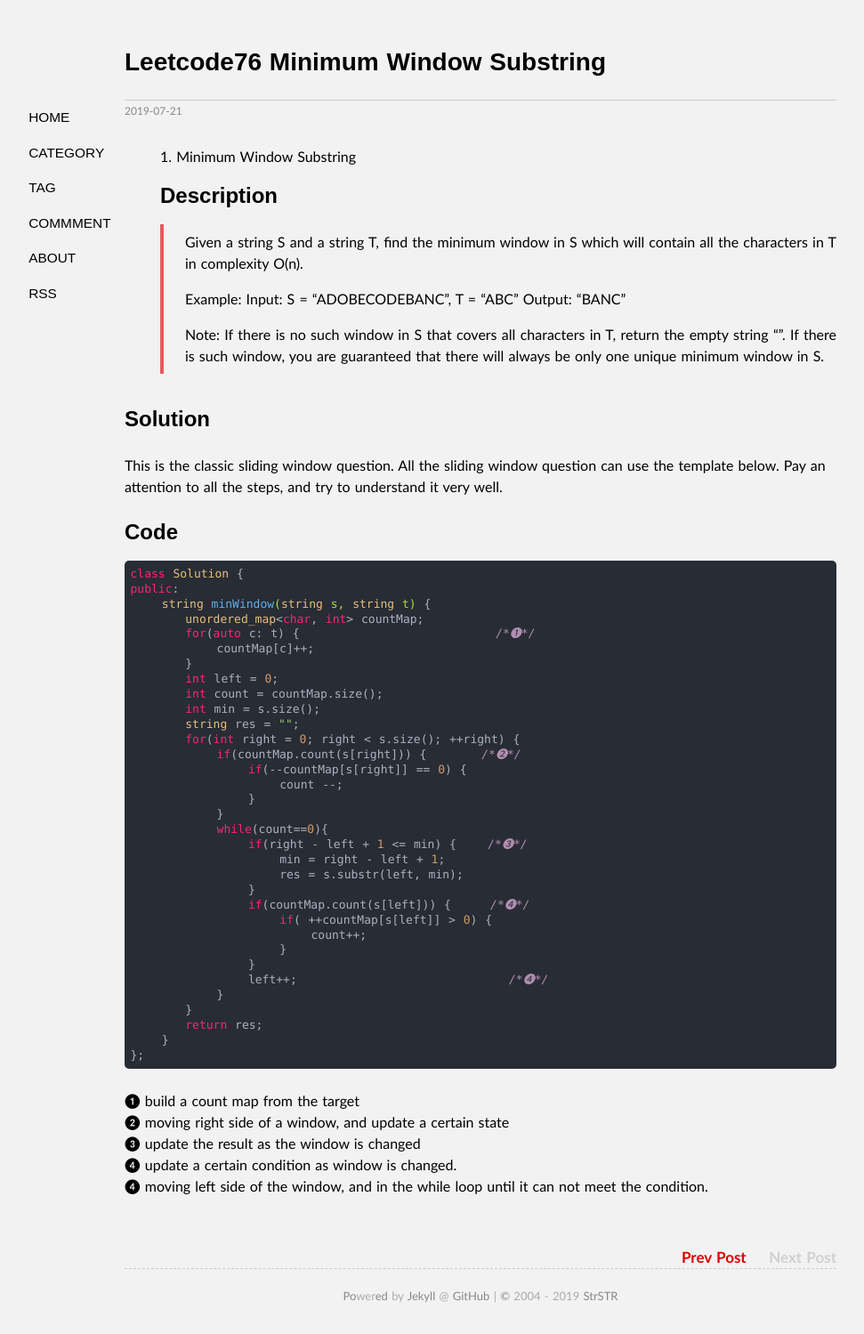
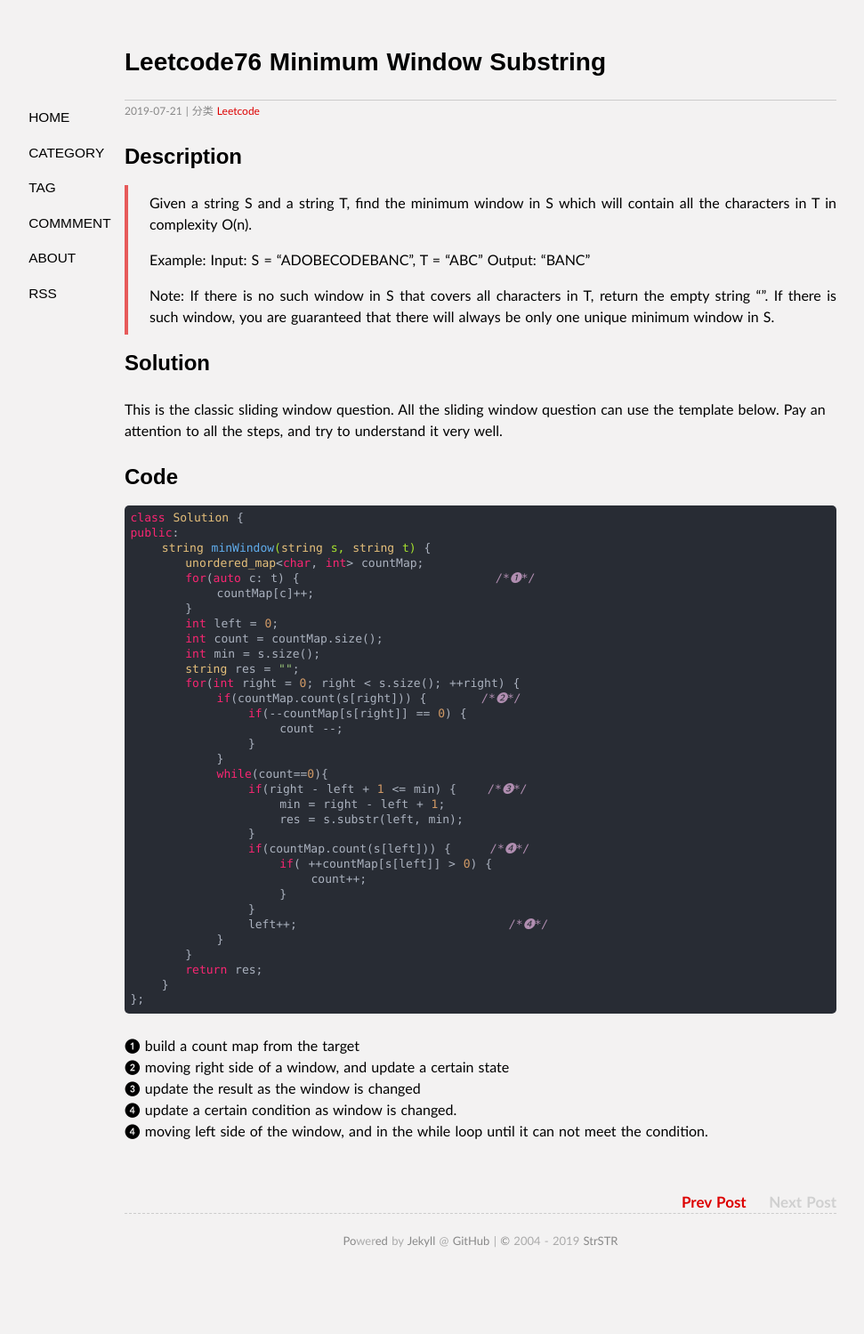
Before and after one commit to goingeast/goingeast.github.io, a Jekyll site: the page built from _posts/2019-07-21-Leetcode76-Minimum-Window-Substring.md, in a window 1280 px wide. Shown: the whole page at 89% size, without its empty margins (100-1071 px from the left). Built offline with Jekyll 4.4.1, drawn with Linux system fonts in a browser that asks for light colours; our own code applies the rules of GitHub Pages for plain Markdown files; after the commit the page ends 1437 px from its top, so only the background shows below that.

Commit message:
Update 2019-07-21-Leetcode76-Minimum-Window-Substring.md

```diff
--- a/_posts/2019-07-21-Leetcode76-Minimum-Window-Substring.md
+++ b/_posts/2019-07-21-Leetcode76-Minimum-Window-Substring.md
@@ -1,4 +1,6 @@
-76. Minimum Window Substring
+---
+categories: Leetcode
+---
 ## Description
 >Given a string S and a string T, find the minimum window in S which will contain all the characters in T in complexity O(n).
 >
```
Also changed, not shown: other parts of _posts/2019-07-21-Leetcode76-Minimum-Window-Substring.md (+1 -1 lines).
